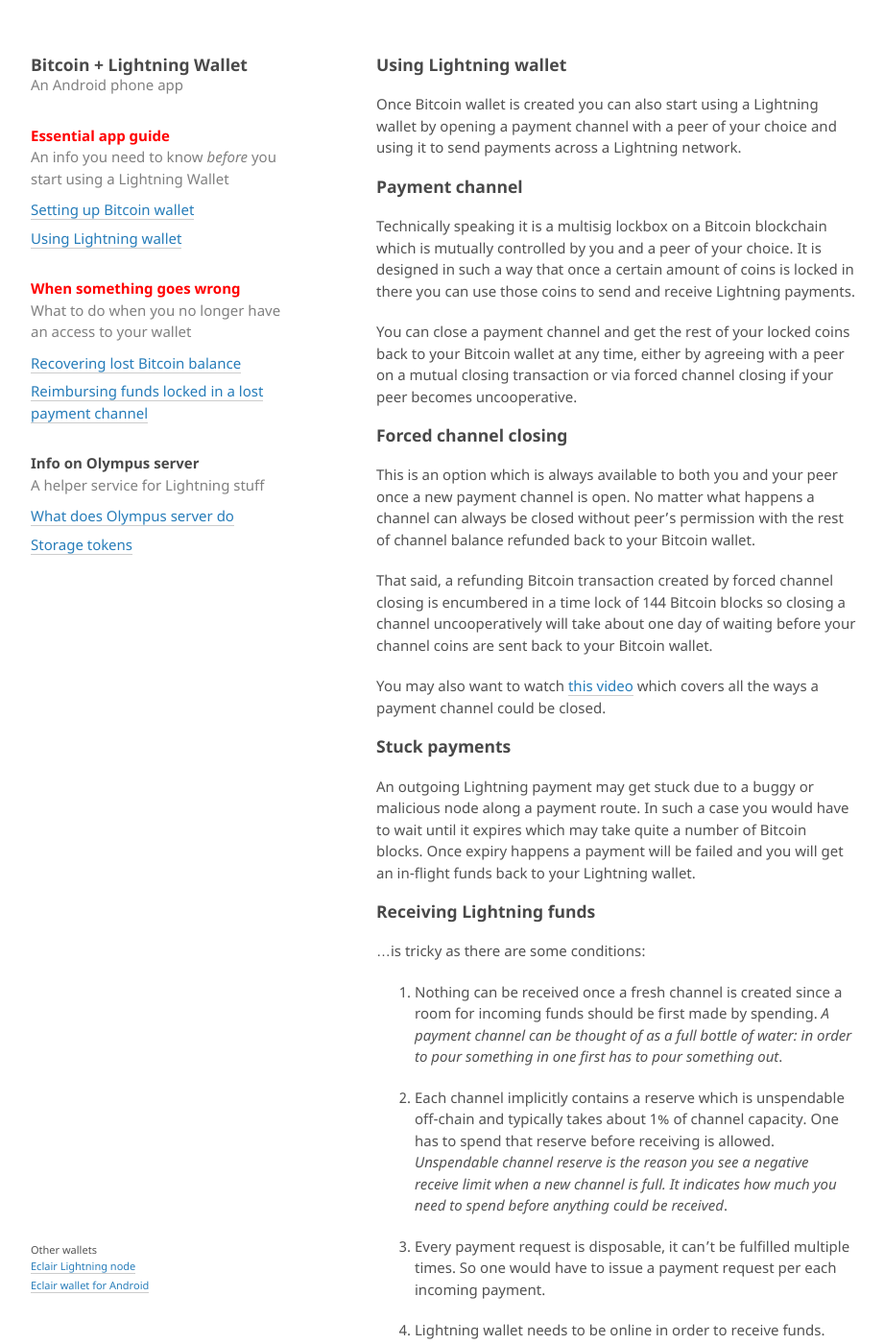
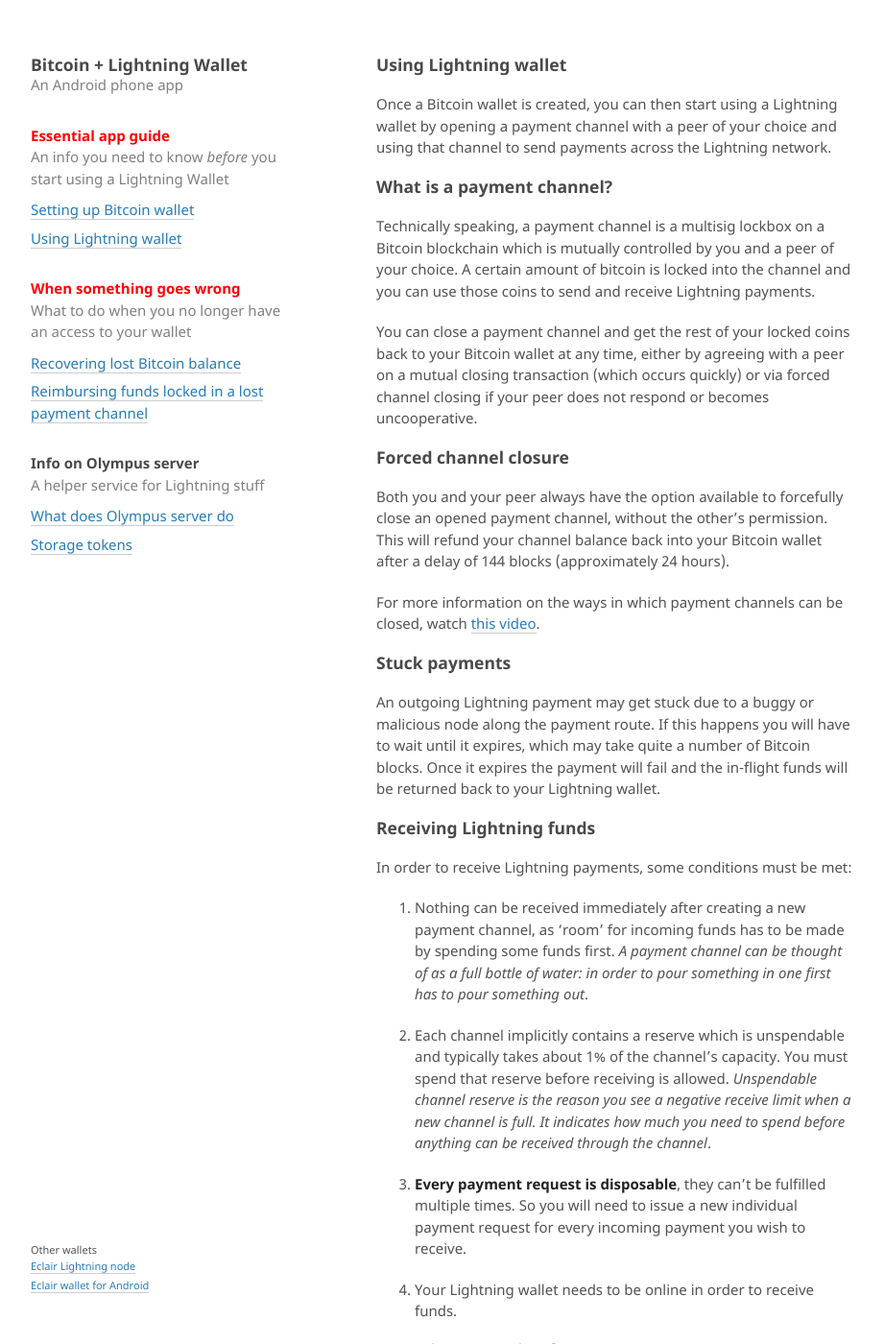
Before and after one commit to takaya-imai/lnwallet-site, a Jekyll site: the page built from using-lightning-wallet.md, in a window 1280 px wide and 1400 px high. Shown: the whole window at 96% size, without its empty margins (178-1099 px from the left). Built offline with Jekyll 4.4.1, drawn with Linux system fonts in a browser that asks for light colours; our own code applies the rules of GitHub Pages for plain Markdown files; some of the changed text lies outside the part shown.

Commit message:
Reworded parts, updated sentence structure

```diff
--- a/using-lightning-wallet.md
+++ b/using-lightning-wallet.md
@@ -4,43 +4,40 @@ layout: default
 
 ### [](#using-lightning-wallet)Using Lightning wallet
 
-Once Bitcoin wallet is created you can also start using a Lightning wallet by opening a payment channel with a peer of your choice and using it to send payments across a Lightning network.
+Once a Bitcoin wallet is created, you can then start using a Lightning wallet by opening a payment channel with a peer of your choice and using that channel to send payments across the Lightning network.
 
-### [](#payment-channel)Payment channel
+### [](#payment-channel)What is a payment channel?
 
-Technically speaking it is a multisig lockbox on a Bitcoin blockchain which is mutually controlled by you and a peer of your choice. It is designed in such a way that once a certain amount of coins is locked in there you can use those coins to send and receive Lightning payments.
+Technically speaking, a payment channel is a multisig lockbox on a Bitcoin blockchain which is mutually controlled by you and a peer of your choice. A certain amount of bitcoin is locked into the channel and you can use those coins to send and receive Lightning payments.
 
-You can close a payment channel and get the rest of your locked coins back to your Bitcoin wallet at any time, either by agreeing with a peer on a mutual closing transaction or via forced channel closing if your peer becomes uncooperative.
+You can close a payment channel and get the rest of your locked coins back to your Bitcoin wallet at any time, either by agreeing with a peer on a mutual closing transaction (which occurs quickly) or via forced channel closing if your peer does not respond or becomes uncooperative.
 
-### [](#forced-channel-closing)Forced channel closing
+### [](#forced-channel-closing)Forced channel closure
 
-This is an option which is always available to both you and your peer once a new payment channel is open. No matter what happens a channel can always be closed without peer's permission with the rest of channel balance refunded back to your Bitcoin wallet.
+Both you and your peer always have the option available to forcefully close an opened payment channel, without the other's permission. This will refund your channel balance back into your Bitcoin wallet after a delay of 144 blocks (approximately 24 hours).
 
-That said, a refunding Bitcoin transaction created by forced channel closing is encumbered in a time lock of 144 Bitcoin blocks so closing a channel uncooperatively will take about one day of waiting before your channel coins are sent back to your Bitcoin wallet.
-
-You may also want to watch [this video](https://www.youtube.com/watch?v=H-WJPjAp5u8) which covers all the ways a payment channel could be closed.
+For more information on the ways in which payment channels can be closed, watch [this video](https://www.youtube.com/watch?v=H-WJPjAp5u8).
 
 ### [](#stuck-payments)Stuck payments
 
-An outgoing Lightning payment may get stuck due to a buggy or malicious node along a payment route. In such a case you would have to wait until it expires which may take quite a number of Bitcoin blocks. Once expiry happens a payment will be failed and you will get an in-flight funds back to your Lightning wallet.
+An outgoing Lightning payment may get stuck due to a buggy or malicious node along the payment route. If this happens you will have to wait until it expires, which may take quite a number of Bitcoin blocks. Once it expires the payment will fail and the in-flight funds will be returned back to your Lightning wallet.
 
 ### [](#receiving-lightning-funds)Receiving Lightning funds
 
-...is tricky as there are some conditions:
+In order to receive Lightning payments, some conditions must be met:
 
-1. Nothing can be received once a fresh channel is created since a room for incoming funds should be first made by spending. *A payment channel can be thought of as a full bottle of water: in order to pour something in one first has to pour something out*.
+1. Nothing can be received immediately after creating a new payment channel, as 'room' for incoming funds has to be made by spending some funds first. *A payment channel can be thought of as a full bottle of water: in order to pour something in one first has to pour something out*.
 
-2. Each channel implicitly contains a reserve which is unspendable off-chain and typically takes about 1% of channel capacity. One has to spend that reserve before receiving is allowed. *Unspendable channel reserve is the reason you see a negative receive limit when a new channel is full. It indicates how much you need to spend before anything could be received*.
+2. Each channel implicitly contains a reserve which is unspendable and typically takes about 1% of the channel's capacity. You must spend that reserve before receiving is allowed. *Unspendable channel reserve is the reason you see a negative receive limit when a new channel is full. It indicates how much you need to spend before anything can be received through the channel*.
 
-3. Every payment request is disposable, it can't be fulfilled multiple times. So one would have to issue a payment request per each incoming payment.
+3. **Every payment request is disposable**, they can't be fulfilled multiple times. So you will need to issue a new individual payment request for every incoming payment you wish to receive.
 
-4. Lightning wallet needs to be online in order to receive funds.
-
+4. Your Lightning wallet needs to be online in order to receive funds.
 
 ### [](#commit-transaction-fee)Commit transaction fee
 
 Sending each Lightning payment creates a valid Bitcoin transaction which is kept off-chain, in fact it never even leaves your device unless a forced channel closing happens. This *commit transaction* must have an appropriate fee for Bitcoin network to accept it in a timely manner.
 
-As a consequence an actual amount available for spending in a payment channel will always be slightly less than a nominal amount because it always needs to contain enough funds for a current Bitcoin *commit transaction fee*.
+As a consequence an actual amount available for spending in a payment channel will always be slightly less than the full amount as it always needs to contain enough funds for a current on-chain Bitcoin *commit transaction fee*.
 
 Next: [Recovering lost Bitcoin balance](http://lightning-wallet.com/recovering-lost-bitcoin-balance.html#recovering-lost-bitcoin-balance)
```
